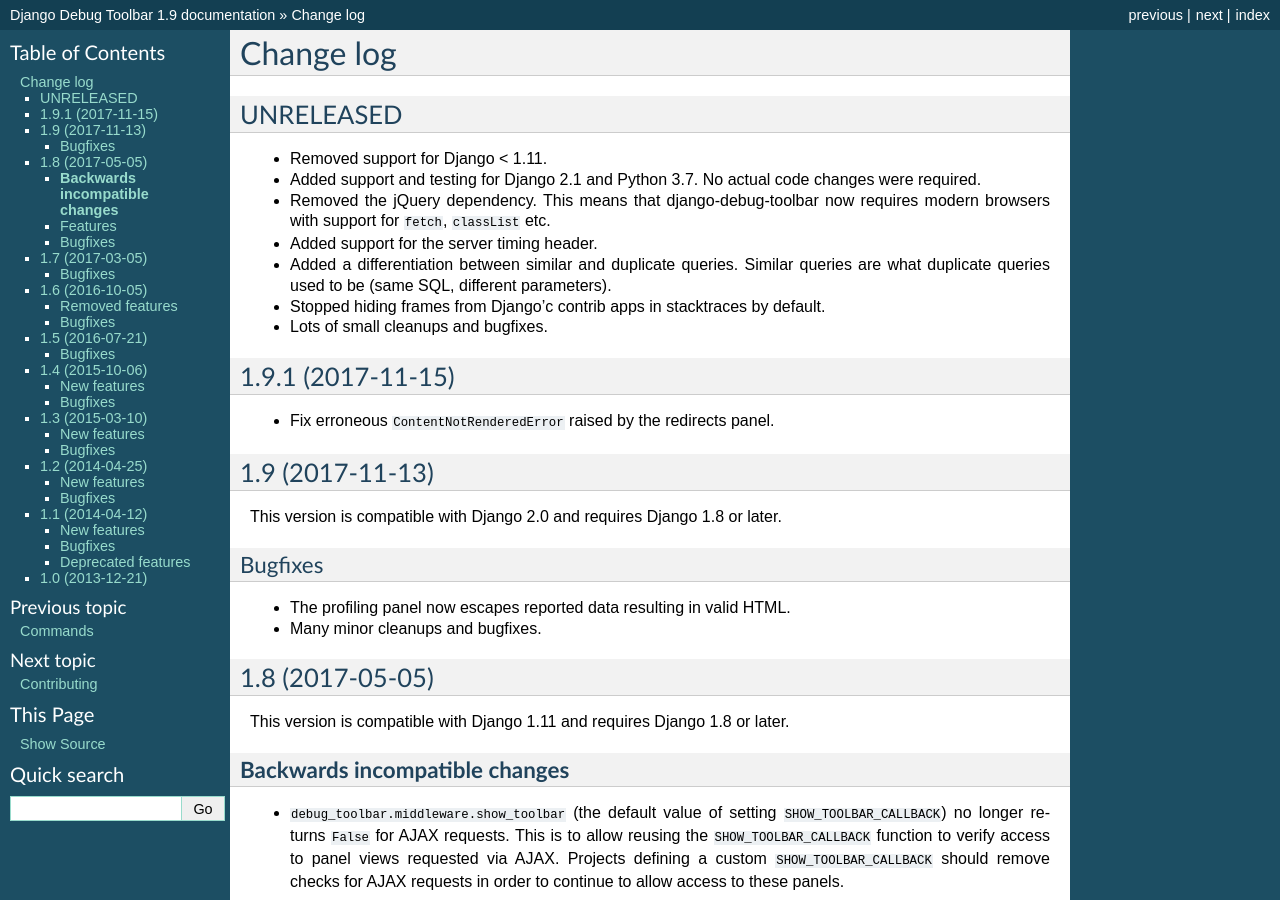
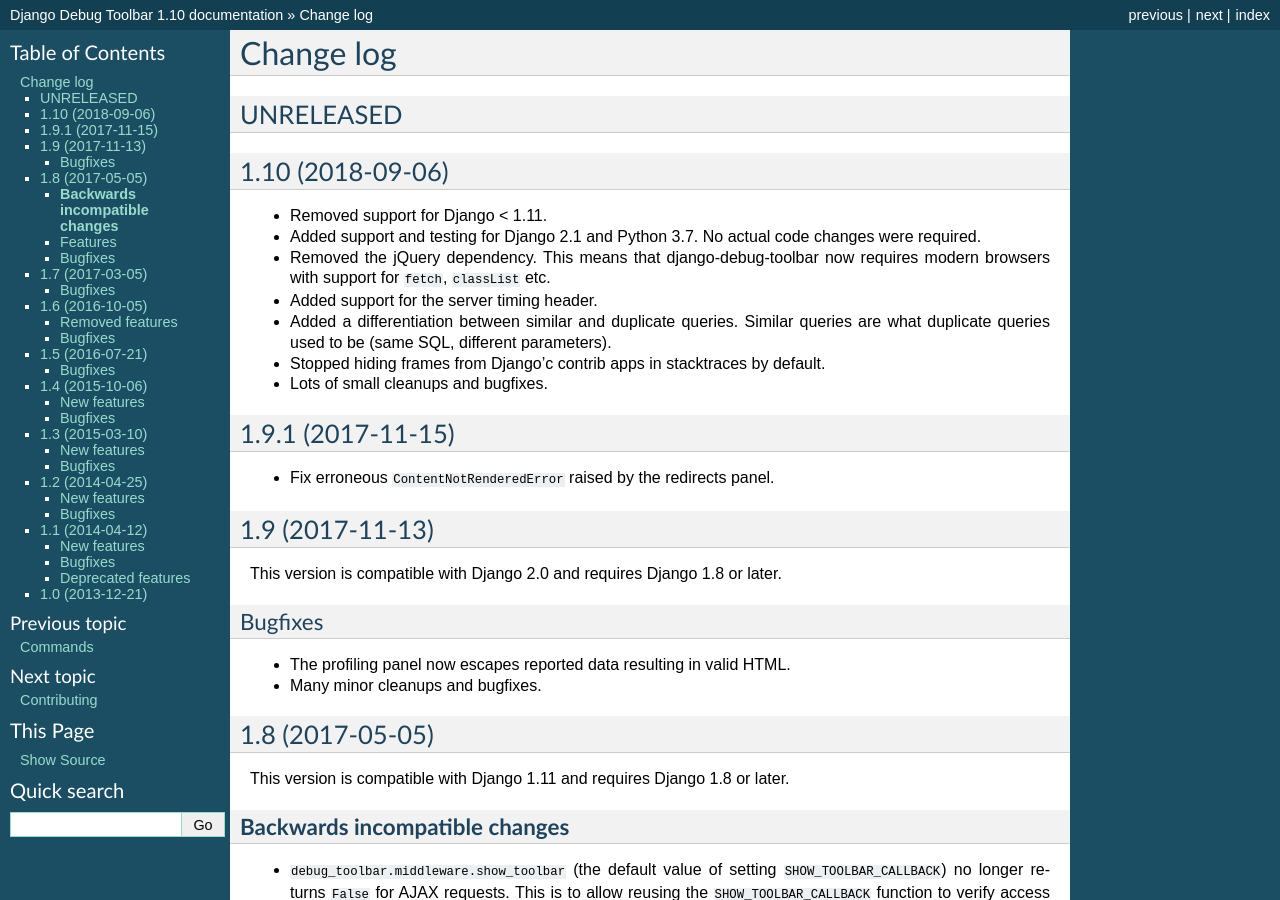
Before and after one commit to jazzband/django-debug-toolbar, a Sphinx documentation site: the page built from docs/changes.rst, in a window 1280 px wide and 900 px high. Built offline with Sphinx 7.4.7, drawn with Linux system fonts in a browser that asks for light colours; some of the changed text lies outside the part shown.

Commit message:
django-debug-toolbar 1.10

```diff
--- a/README.rst
+++ b/README.rst
@@ -31,7 +31,7 @@
 In addition to the built-in panels, a number of third-party panels are
 contributed by the community.
 
-The current version of the Debug Toolbar is 1.9. It works on Django ≥ 1.11.
+The current version of the Debug Toolbar is 1.10. It works on Django ≥ 1.11.
 
 Documentation, including installation and configuration instructions, is
 available at https://django-debug-toolbar.readthedocs.io/.
--- a/docs/changes.rst
+++ b/docs/changes.rst
@@ -3,6 +3,9 @@
 
 UNRELEASED
 ----------
+
+1.10 (2018-09-06)
+-----------------
 
 * Removed support for Django < 1.11.
 * Added support and testing for Django 2.1 and Python 3.7. No actual code
--- a/docs/conf.py
+++ b/docs/conf.py
@@ -59,9 +59,9 @@
 # built documents.
 #
 # The short X.Y version.
-version = '1.9'
+version = '1.10'
 # The full version, including alpha/beta/rc tags.
-release = '1.9'
+release = '1.10'
 
 # The language for content autogenerated by Sphinx. Refer to documentation
 # for a list of supported languages.
--- a/setup.py
+++ b/setup.py
@@ -6,7 +6,7 @@
 
 setup(
     name='django-debug-toolbar',
-    version='1.9.1',
+    version='1.10',
     description='A configurable set of panels that display various debug '
                 'information about the current request/response.',
     long_description=open('README.rst', encoding='utf-8').read(),
```
